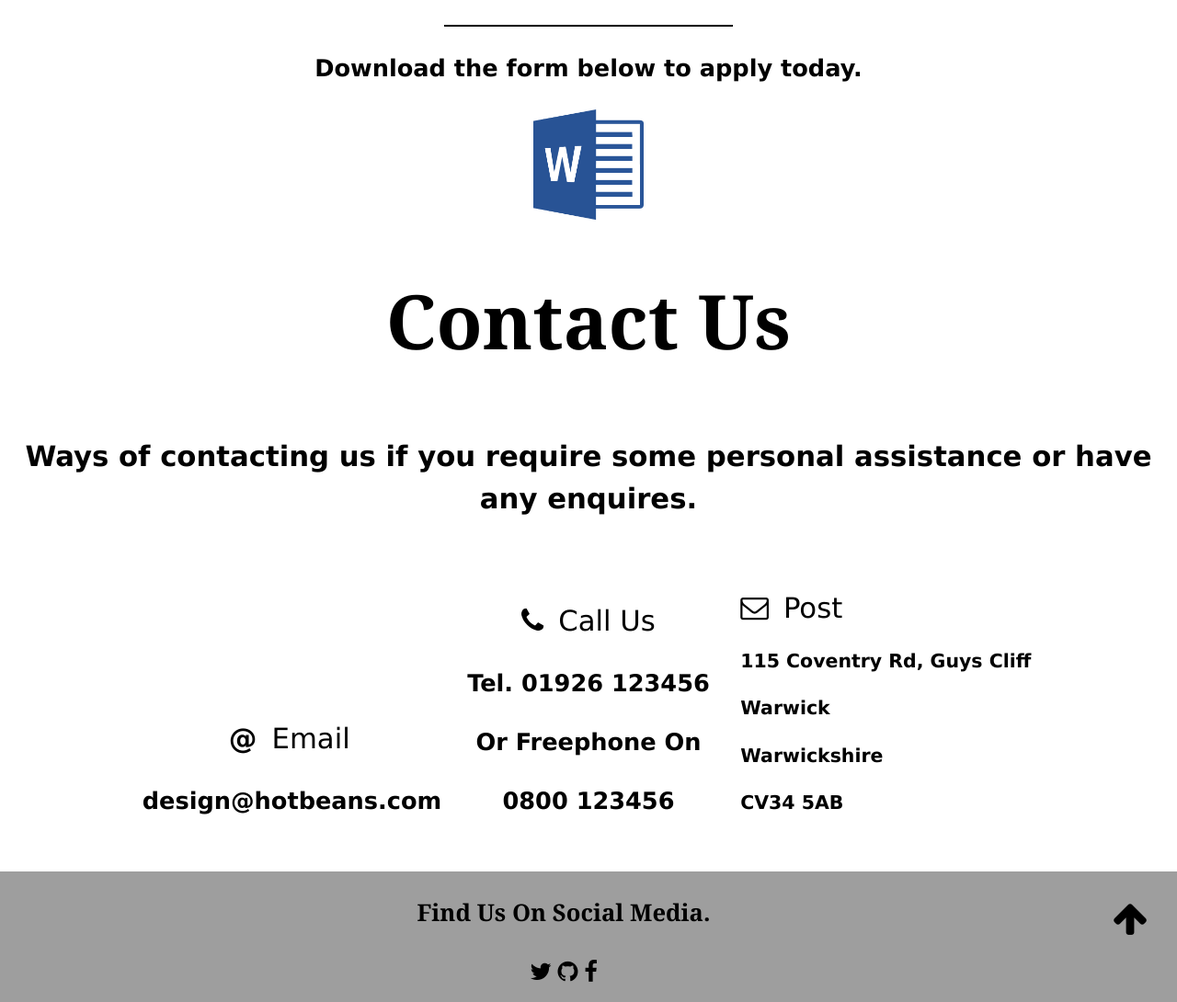
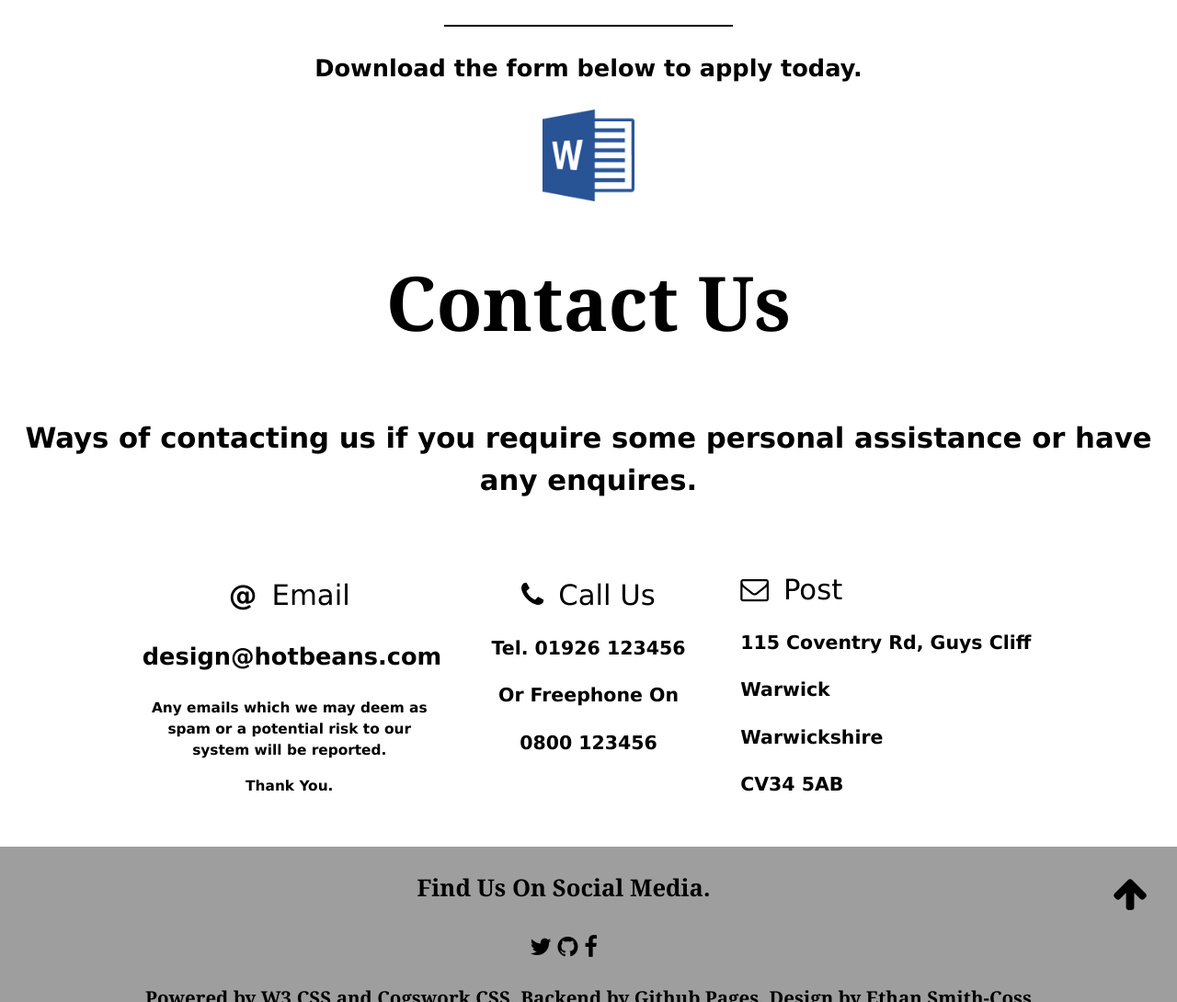
Before and after one commit to ComputingClassB/computingclassb.github.io, a plain HTML site: page index.html in a window 1280 px wide. Shown: the part 2212-3302 px from the top of the page at 92% size. Drawn offline with nearby package versions, Linux system fonts and the light colour scheme; a web font is replaced by a local one.

Commit message:
Update index.html

```diff
--- a/index.html
+++ b/index.html
@@ -127,7 +127,7 @@
 						<p class="cwu-text-small">Download the form below to apply today.</p>
 						<div>
 							<!-- Downloadable Doc Here -->
-							<a href="./assets/register-form.docx" download><img src="./assets/word-logo.png" width="120vw" height="120vw" alt="Registration Form"></img></a>
+							<a href="./assets/register-form.docx" download><img src="./assets/word-logo.png" width="100vw" height="100vw" alt="Registration Form"></img></a>
 						</div>
 					</div>
 				</div>
@@ -141,12 +141,15 @@
 							<div class="cwu-col l3 m6">
 								<h2 class="cwu-text-medium"><b class="w3-margin-right">@</b>Email</h2>
 								<p class="cwu-text-small">design@hotbeans.com</p>
+								<p class="cwu-text-micro">Any emails which we may deem as spam or a potential risk to our system will be reported.</p>
+								<p class="cwu-text-micro">Thank You.</p>
 							</div>
 							<div class="cwu-col l3 m6">
 								<h2 class="cwu-text-medium"><i class="fa fa-phone w3-margin-right w3-text-black"></i>Call Us</h2>
-								<p class="cwu-text-small">Tel. 01926 123456</p>
-								<p class="cwu-text-small">Or Freephone On</p>
-								<p class="cwu-text-small">0800 123456</p>
+								<p class="cwu-text-tiny">Tel. 01926 123456</p>
+								<p class="cwu-text-tiny">Or Freephone On</p>
+								<p class="cwu-text-tiny">0800 123456</p>
+								<br>
 							</div>
 							<div class="cwu-col l3 m6" style="text-align:left;">
 								<h2 class="cwu-text-medium"><i class="fa fa-envelope-o w3-margin-right w3-text-black"></i>Post</h2>
```
